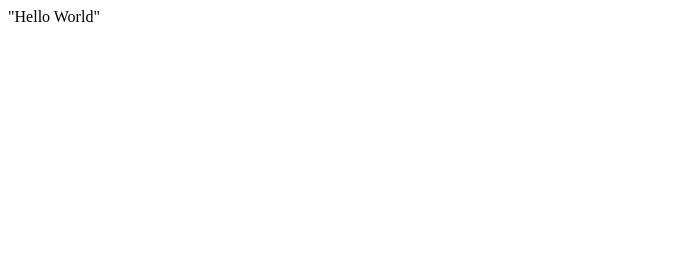
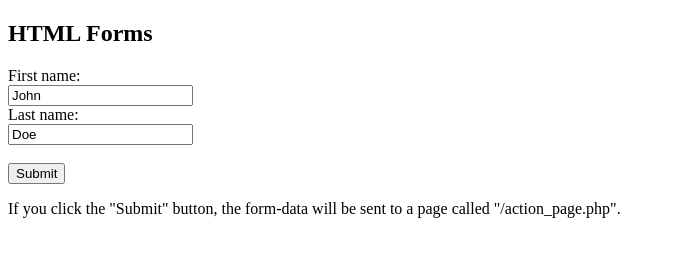
Before and after one commit to nnobrega/nnobrega.github.io, a plain HTML site: page index.html in a window 1280 px wide. Shown: the whole page, without its empty margins (0-675 px from the left). Drawn offline with Linux system fonts and the light colour scheme.

Commit message:
Update index.html

```diff
--- a/index.html
+++ b/index.html
@@ -1 +1,18 @@
-"Hello World"
+<!DOCTYPE html>
+<html>
+<body>
+
+<h2>HTML Forms</h2>
+
+<form action="/action_page.php">
+  <label for="fname">First name:</label><br>
+  <input type="text" id="fname" name="fname" value="John"><br>
+  <label for="lname">Last name:</label><br>
+  <input type="text" id="lname" name="lname" value="Doe"><br><br>
+  <input type="submit" value="Submit">
+</form>
+
+<p>If you click the "Submit" button, the form-data will be sent to a page called "/action_page.php".</p>
+
+</body>
+</html>
```
